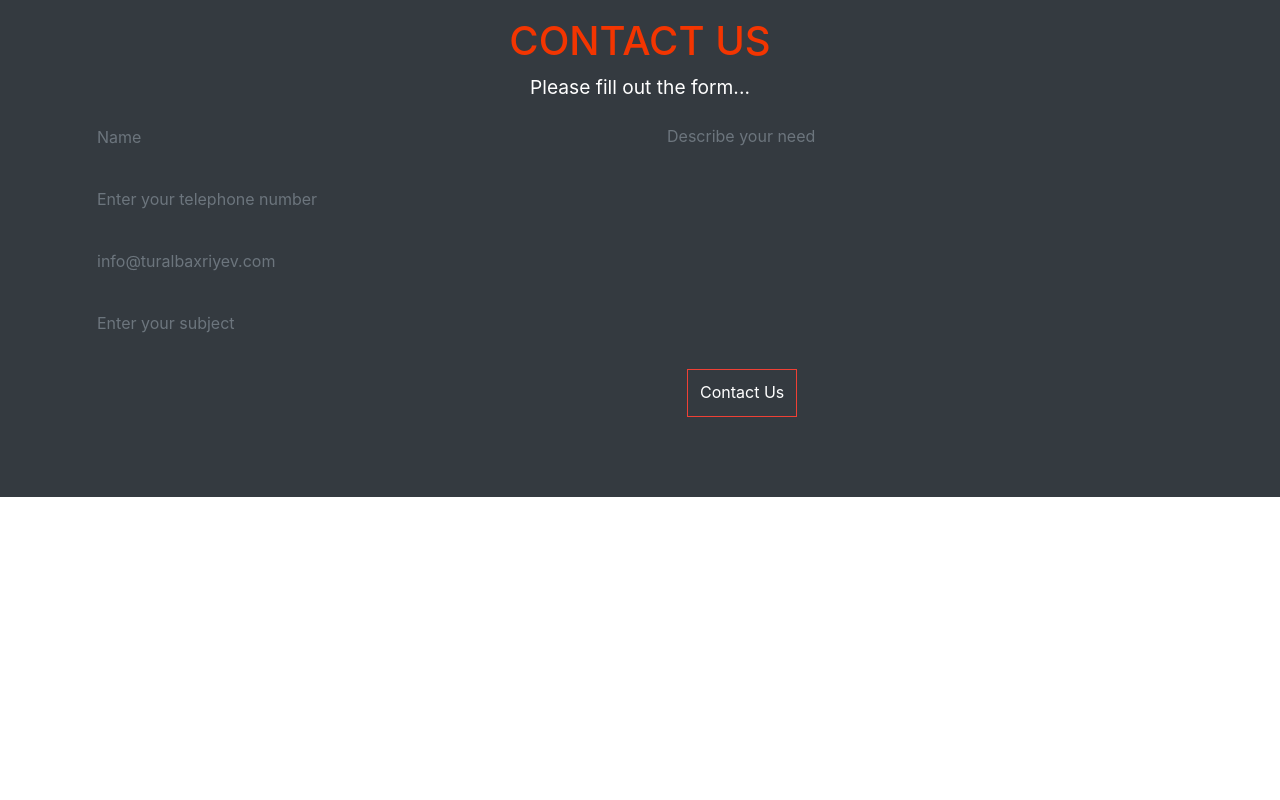
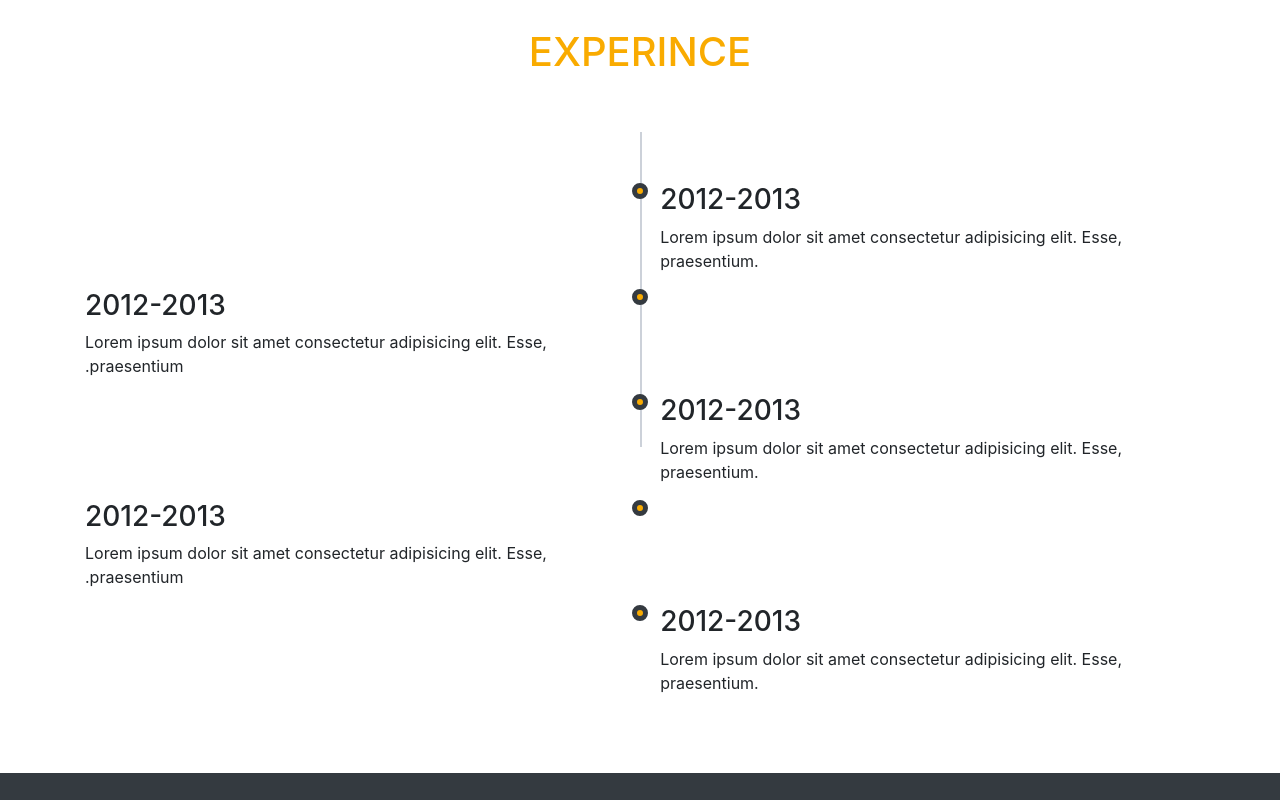
Before and after one commit to Tural-Behriyev/portfolio13-00, a React (Create React App) app: page / in a window 1280 px wide. Shown: the part 920-1720 px from the top of the page. Before the commit the page ends 1417 px from the top, so only its background shows below. Built offline with nearby package versions, Linux system fonts and the light colour scheme.

Commit message:
Experience yaradildi

```diff
--- a/src/App.css
+++ b/src/App.css
@@ -151,3 +151,54 @@
   width: 100%;
   transition: width .5s ease-in-out;
 }
+
+
+.experience {
+  padding: .7rem;
+}
+
+.experience-wrapper {
+  padding: 3.2rem 0;
+  position: relative;
+  overflow: hidden;
+}
+
+.experience h1 {
+  text-transform: uppercase;
+  color: var(--primary-orange);
+}
+.experience-wrapper::before{
+  content: '';
+  position: absolute;
+  top: 0;
+  left: 50%;
+  width: .125rem;
+  height: 50%;
+  background: var(--primary-gray);
+  z-index: 1;
+}
+
+.timeline-block{
+  width: calc(50% + .5rem);
+  display: flex;
+  justify-content: space-between;
+}
+.timeline-block-right {
+  float: right;
+}
+.timeline-block-left{
+  float: left;
+  direction: rtl;
+}
+.marker{
+  width: 1rem;
+  height: 1rem;
+  border-radius: 50%;
+  background-color: var(--primary-orange);
+  border:.3125rem solid var(--primary-dark);
+  z-index: 8;
+}
+
+.timeline-content{
+  width: 95%;
+}
--- a/src/App.js
+++ b/src/App.js
@@ -3,6 +3,7 @@
 import 'bootstrap/dist/css/bootstrap.min.css'
 import Navbar from './components/Navbar'
 import Header from './components/Header'
+import Experience from './components/Experience'
 import Contactus from './components/Contactus'
 
 function App() {
@@ -10,6 +11,7 @@
     <>
      <Navbar />
      <Header />
+     <Experience />
      <Contactus />
     </>
   );
--- /dev/null
+++ b/src/components/Experience.jsx
@@ -0,0 +1,70 @@
+import React from 'react'
+/* google da axtar: fetch
+***how to fetch local json data in JS
+async await in JS (asyncron function)*/
+
+const Experience = () => {
+    return (
+        <div className='experience'>
+            <div className='d-flex justify-content-center my-5'>
+                <h1>Experince</h1>
+            </div>
+
+            <div className='container experience-wrapper'>
+
+                 <div className='timeline-block timeline-block-right'>
+                     <div className='marker'></div>
+                     <div className='timeline-content'>
+                         <h3>2012-2013</h3>
+                         <p>Lorem ipsum dolor sit amet consectetur adipisicing elit. Esse, praesentium.</p>
+                     </div>
+                 </div>
+
+
+                 {/* experience1 */}
+
+                 <div className='timeline-block timeline-block-left'>
+                     <div className='marker'></div>
+                     <div className='timeline-content'>
+                         <h3>2012-2013</h3>
+                         <p>Lorem ipsum dolor sit amet consectetur adipisicing elit. Esse, praesentium.</p>
+                     </div>
+                 </div>
+
+                 {/* experience2 */}
+
+                 <div className='timeline-block timeline-block-right'>
+                     <div className='marker'></div>
+                     <div className='timeline-content'>
+                         <h3>2012-2013</h3>
+                         <p>Lorem ipsum dolor sit amet consectetur adipisicing elit. Esse, praesentium.</p>
+                     </div>
+                 </div>
+
+                 {/* experience3 */}
+
+                 <div className='timeline-block timeline-block-left'>
+                     <div className='marker'></div>
+                     <div className='timeline-content'>
+                         <h3>2012-2013</h3>
+                         <p>Lorem ipsum dolor sit amet consectetur adipisicing elit. Esse, praesentium.</p>
+                     </div>
+                 </div>
+
+                 {/* experience4 */}
+
+                 <div className='timeline-block timeline-block-right'>
+                     <div className='marker'></div>
+                     <div className='timeline-content'>
+                         <h3>2012-2013</h3>
+                         <p>Lorem ipsum dolor sit amet consectetur adipisicing elit. Esse, praesentium.</p>
+                     </div>
+                 </div>
+
+            </div>
+
+        </div>
+    )
+}
+
+export default Experience
--- /dev/null
+++ b/src/components/data/data.json
@@ -0,0 +1,5 @@
+[{
+    "name": "Tural Behriyev",
+    "experince1": "Fron-end Devoloper",
+    "experince2": "Full-stack devoloper"
+}]
```
